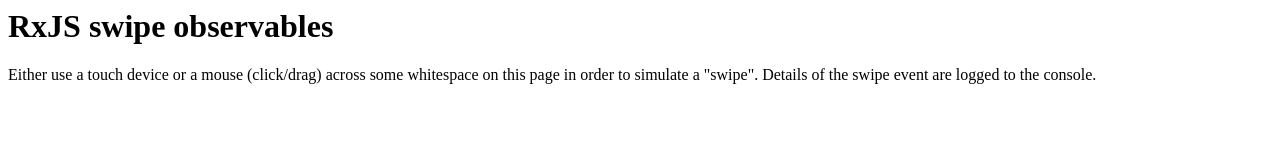
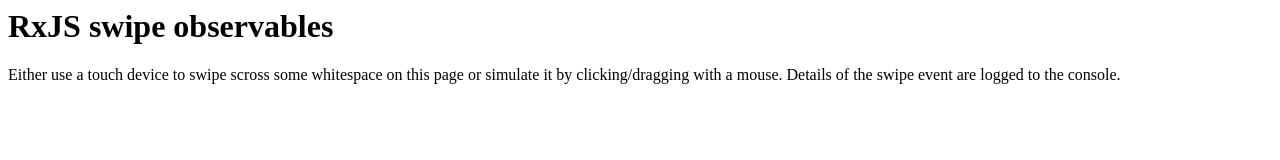
Before and after one commit to craigfowler/rxjs-swipe-actions, a website: page index.html in a window 1280 px wide. Drawn offline with Linux system fonts and the light colour scheme.

Commit message:
Update description

```diff
--- a/index.html
+++ b/index.html
@@ -1,3 +1,3 @@
 <h1>RxJS swipe observables</h1>
 
-<p>Either use a touch device or a mouse (click/drag) across some whitespace on this page in order to simulate a "swipe".  Details of the swipe event are logged to the console.</p>
+<p>Either use a touch device to swipe scross some whitespace on this page or simulate it by clicking/dragging with a mouse.  Details of the swipe event are logged to the console.</p>
```
